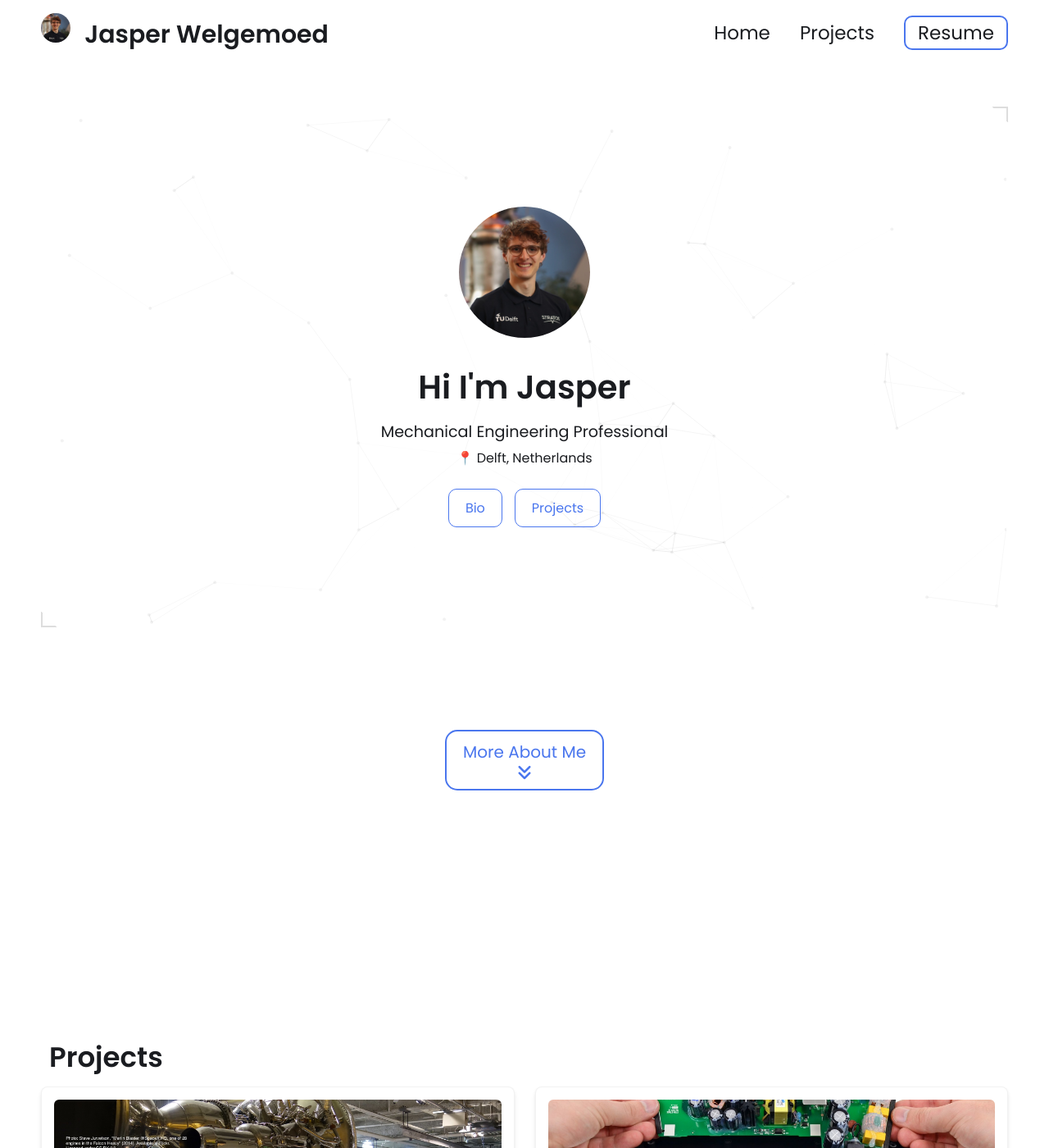
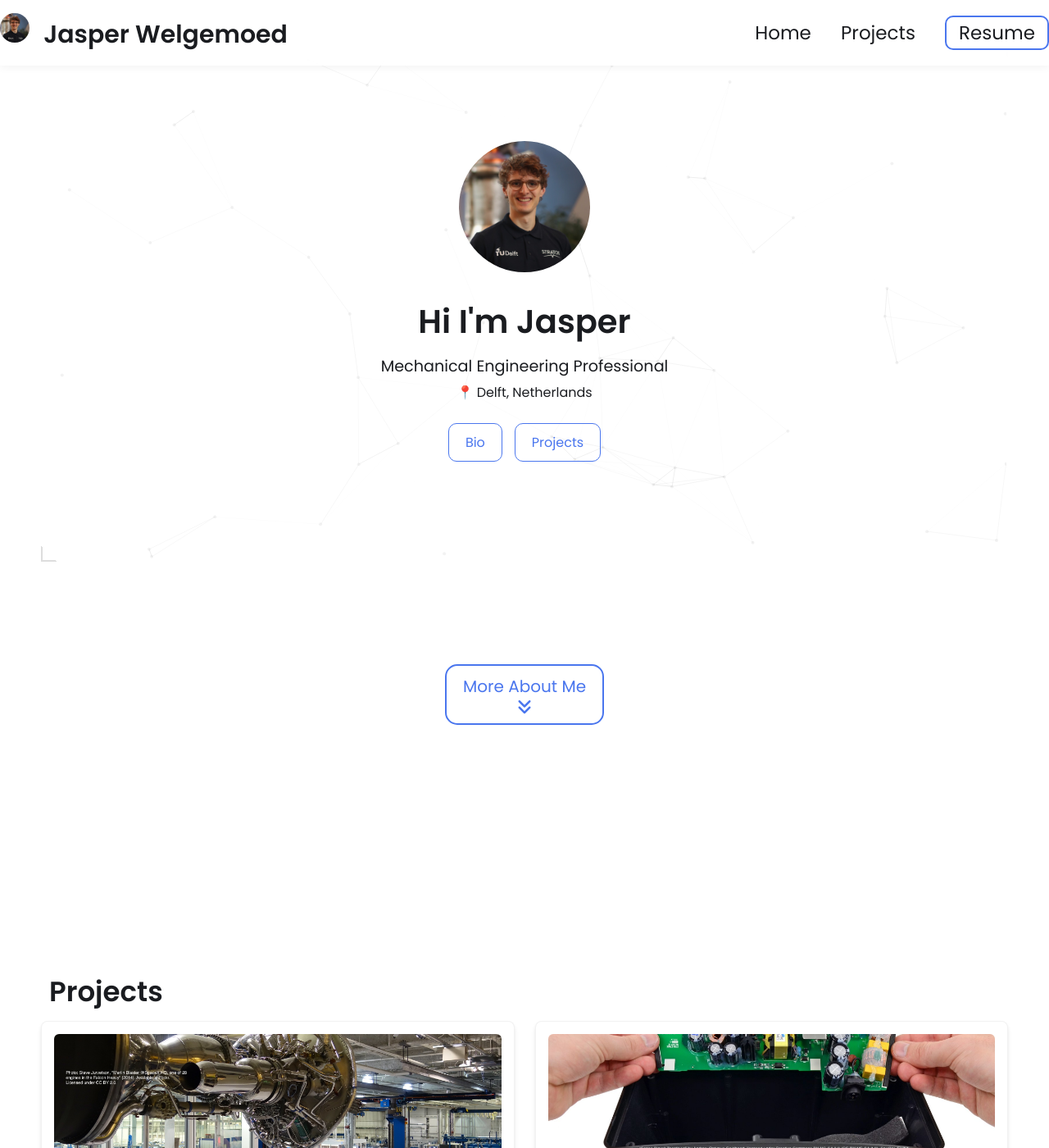
Before and after one commit to jasperwelgemoed/jasperwelgemoed.github.io, a Jekyll site: the page built from index.html, in a window 1280 px wide and 1400 px high. Shown: the whole window at 82% size. Built offline with Jekyll 4.4.1, drawn with Linux system fonts in a browser that asks for light colours.

Commit message:
Update styles.css

```diff
--- a/css/styles.css
+++ b/css/styles.css
@@ -67,7 +67,15 @@
     padding: 25px 0;
     height: 80px;
     align-items: center;
-    position: relative;
+    position: fixed; /* Change from relative to fixed */
+    top: 0;
+    left: 0;
+    right: 0;
+    z-index: 999;
+
+    background-color: rgba(255, 255, 255, 0.8); /* Semi-transparent white */
+    backdrop-filter: blur(10px); /* Glass blur effect */
+    box-shadow: 0 2px 10px rgba(0, 0, 0, 0.05); /* Optional soft shadow */
 }
 
 nav .left a {
```
